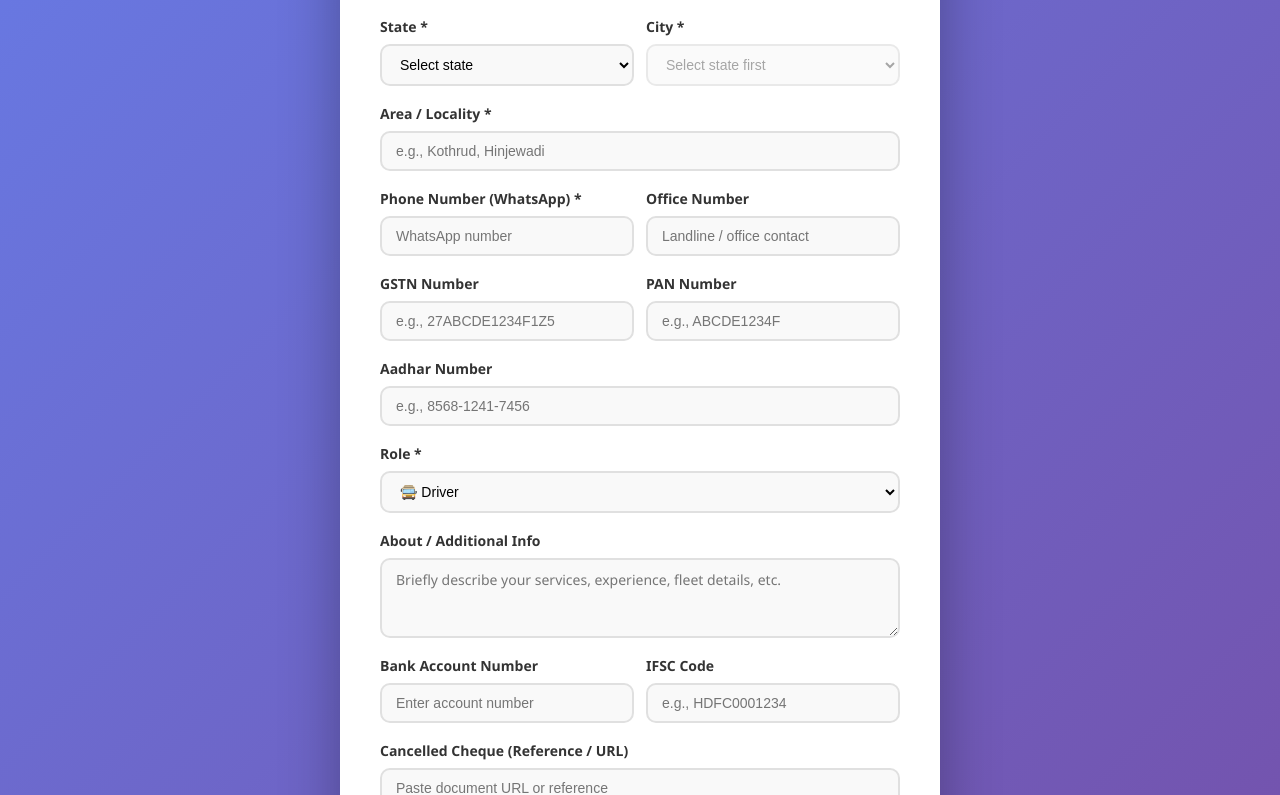
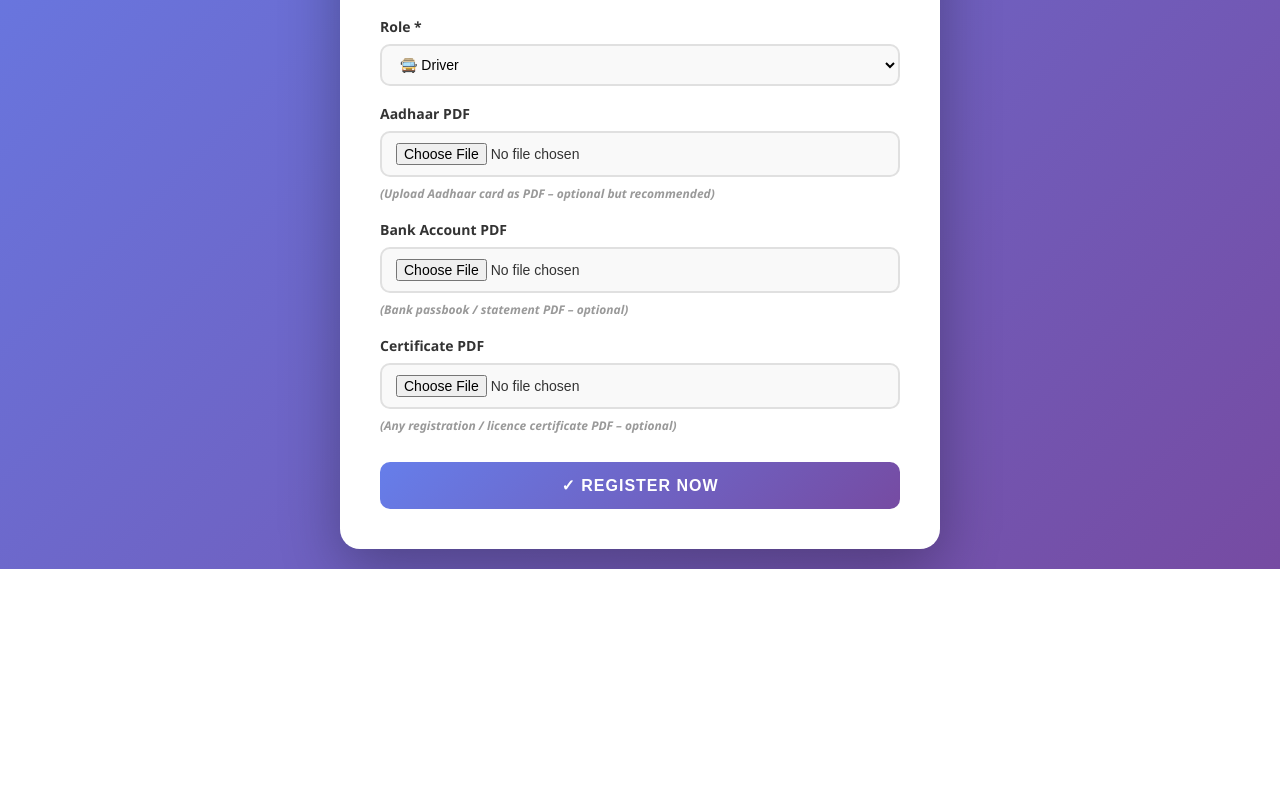
Before and after one commit to prathameshsmule/punebus, a React (Vite) app in the folder Frontend/: page /register in a window 1280 px wide. Shown: the part 445-1240 px from the top of the page. After the commit the page ends 1014 px from the top, so only its background shows below. Built offline with nearby package versions, Linux system fonts and the light colour scheme.

Commit message:
Update registration form to remove admin role and add file uploads
Removed admin role from registration options and added file upload functionality for documents.

```diff
--- a/Frontend/src/pages/Register.jsx
+++ b/Frontend/src/pages/Register.jsx
@@ -8,6 +8,7 @@ const ROLE_OPTIONS = [
   "Bus vendor",
   "mechanic",
   "cleaner",
+  // "admin",  // ❌ removed – no public admin registration
   "restaurant",
   "parcel",
   "Dry Cleaner",
@@ -24,6 +25,7 @@ const normalizeRoleFromParam = (raw) => {
     vendor: "Bus vendor",
     mechanic: "mechanic",
     cleaner: "cleaner",
+    admin: "driver", // even if someone passes admin in URL, fallback to driver
     restaurant: "restaurant",
     parcel: "parcel",
     "dry cleaner": "Dry Cleaner",
@@ -88,7 +90,10 @@ const Register = () => {
     bankAccountNumber: "",
     ifscCode: "",
     cancelCheque: "",
-    // NEW file fields (will hold File objects)
+  });
+
+  // NEW: 3 PDF files state
+  const [docs, setDocs] = useState({
     aadharPdf: null,
     bankPdf: null,
     certificatePdf: null,
@@ -122,14 +127,10 @@ const Register = () => {
     setForm((prev) => ({ ...prev, [name]: value }));
   };
 
-  // NEW: separate handler for file inputs
-  const handleFileChange = (e) => {
-    const { name, files } = e.target;
-    const file = files && files[0] ? files[0] : null;
-    setForm((prev) => ({
-      ...prev,
-      [name]: file,
-    }));
+  // NEW: handle file change
+  const handleFileChange = (field) => (e) => {
+    const file = e.target.files?.[0] || null;
+    setDocs((prev) => ({ ...prev, [field]: file }));
   };
 
   const submit = async (e) => {
@@ -138,24 +139,20 @@ const Register = () => {
     setMsg(null);
 
     try {
-      // Build FormData for multipart upload
       const fd = new FormData();
 
-      // Append all non-null values from form
+      // append normal fields
       Object.entries(form).forEach(([key, value]) => {
-        if (value !== null && value !== undefined && value !== "") {
-          fd.append(key, value);
-        }
+        fd.append(key, value ?? "");
       });
 
-      // If you have email/password fields on UI later, append similarly
-      // fd.append("email", email); etc.
+      // append files (only if selected)
+      if (docs.aadharPdf) fd.append("aadharPdf", docs.aadharPdf);
+      if (docs.bankPdf) fd.append("bankPdf", docs.bankPdf);
+      if (docs.certificatePdf) fd.append("certificatePdf", docs.certificatePdf);
 
-      // NOTE: apiClient baseURL probably already /api, so we keep path same
       const res = await api.post("/auth/register", fd, {
-        headers: {
-          "Content-Type": "multipart/form-data",
-        },
+        headers: { "Content-Type": "multipart/form-data" },
       });
 
       const successText = res?.data?.message || "Registered successfully!";
@@ -179,6 +176,9 @@ const Register = () => {
         bankAccountNumber: "",
         ifscCode: "",
         cancelCheque: "",
+      });
+
+      setDocs({
         aadharPdf: null,
         bankPdf: null,
         certificatePdf: null,
@@ -195,6 +195,7 @@ const Register = () => {
     }
   };
 
+  // styles (unchanged, truncated to save space)
   const styles = {
     pageContainer: {
       minHeight: "100vh",
@@ -387,8 +388,7 @@ const Register = () => {
 
   return (
     <div style={styles.pageContainer}>
-      <style>
-        {`
+      <style>{`
           @keyframes slideIn {
             from { opacity: 0; transform: translateY(30px); }
             to { opacity: 1; transform: translateY(0); }
@@ -401,8 +401,7 @@ const Register = () => {
             .form-wrapper { padding: 25px !important; }
             .heading { font-size: 24px !important; }
           }
-        `}
-      </style>
+        `}</style>
 
       <div style={styles.formWrapper} className="form-wrapper">
         <h2 style={styles.heading} className="heading">
@@ -449,182 +448,9 @@ const Register = () => {
             />
           </label>
 
-          <div style={styles.fieldRow}>
-            <div style={styles.fieldCol}>
-              <label style={styles.label}>
-                State *
-                <select
-                  name="state"
-                  value={form.state}
-                  onChange={handleChange}
-                  onFocus={() => setFocusedField("state")}
-                  onBlur={() => setFocusedField(null)}
-                  style={{
-                    ...styles.select,
-                    ...(focusedField === "state" ? styles.inputFocus : {}),
-                  }}
-                  required
-                >
-                  <option value="">Select state</option>
-                  {STATE_OPTIONS.map((st) => (
-                    <option key={st} value={st}>
-                      {st}
-                    </option>
-                  ))}
-                </select>
-              </label>
-            </div>
+          {/* ... all your existing fields ... */}
 
-            <div style={styles.fieldCol}>
-              <label style={styles.label}>
-                City *
-                <select
-                  name="city"
-                  value={form.city}
-                  onChange={handleChange}
-                  onFocus={() => setFocusedField("city")}
-                  onBlur={() => setFocusedField(null)}
-                  style={{
-                    ...styles.select,
-                    ...(focusedField === "city" ? styles.inputFocus : {}),
-                  }}
-                  required
-                  disabled={!form.state}
-                >
-                  <option value="">
-                    {form.state ? "Select city" : "Select state first"}
-                  </option>
-                  {availableCities.map((ct) => (
-                    <option key={ct} value={ct}>
-                      {ct}
-                    </option>
-                  ))}
-                </select>
-              </label>
-            </div>
-          </div>
-
-          <label style={styles.label}>
-            Area / Locality *
-            <input
-              name="area"
-              value={form.area}
-              onChange={handleChange}
-              onFocus={() => setFocusedField("area")}
-              onBlur={() => setFocusedField(null)}
-              style={{
-                ...styles.input,
-                ...(focusedField === "area" ? styles.inputFocus : {}),
-              }}
-              placeholder="e.g., Kothrud, Hinjewadi"
-              required
-            />
-          </label>
-
-          {/* Contact numbers */}
-          <div style={styles.fieldRow}>
-            <div style={styles.fieldCol}>
-              <label style={styles.label}>
-                Phone Number (WhatsApp) *
-                <input
-                  name="whatsappPhone"
-                  type="tel"
-                  value={form.whatsappPhone}
-                  onChange={handleChange}
-                  onFocus={() => setFocusedField("whatsappPhone")}
-                  onBlur={() => setFocusedField(null)}
-                  style={{
-                    ...styles.input,
-                    ...(focusedField === "whatsappPhone"
-                      ? styles.inputFocus
-                      : {}),
-                  }}
-                  placeholder="WhatsApp number"
-                  required
-                />
-              </label>
-            </div>
-
-            <div style={styles.fieldCol}>
-              <label style={styles.label}>
-                Office Number
-                <input
-                  name="officeNumber"
-                  type="tel"
-                  value={form.officeNumber}
-                  onChange={handleChange}
-                  onFocus={() => setFocusedField("officeNumber")}
-                  onBlur={() => setFocusedField(null)}
-                  style={{
-                    ...styles.input,
-                    ...(focusedField === "officeNumber"
-                      ? styles.inputFocus
-                      : {}),
-                  }}
-                  placeholder="Landline / office contact"
-                />
-              </label>
-            </div>
-          </div>
-
-          {/* GST / PAN / Aadhar */}
-          <div style={styles.fieldRow}>
-            <div style={styles.fieldCol}>
-              <label style={styles.label}>
-                GSTN Number
-                <input
-                  name="gstNumber"
-                  value={form.gstNumber}
-                  onChange={handleChange}
-                  onFocus={() => setFocusedField("gstNumber")}
-                  onBlur={() => setFocusedField(null)}
-                  style={{
-                    ...styles.input,
-                    ...(focusedField === "gstNumber" ? styles.inputFocus : {}),
-                  }}
-                  placeholder="e.g., 27ABCDE1234F1Z5"
-                />
-              </label>
-            </div>
-
-            <div style={styles.fieldCol}>
-              <label style={styles.label}>
-                PAN Number
-                <input
-                  name="panNumber"
-                  value={form.panNumber}
-                  onChange={handleChange}
-                  onFocus={() => setFocusedField("panNumber")}
-                  onBlur={() => setFocusedField(null)}
-                  style={{
-                    ...styles.input,
-                    ...(focusedField === "panNumber" ? styles.inputFocus : {}),
-                  }}
-                  placeholder="e.g., ABCDE1234F"
-                />
-              </label>
-            </div>
-          </div>
-
-          <label style={styles.label}>
-            Aadhar Number
-            <input
-              name="aadharNumber"
-              value={form.aadharNumber}
-              onChange={handleChange}
-              onFocus={() => setFocusedField("aadharNumber")}
-              onBlur={() => setFocusedField(null)}
-              style={{
-                ...styles.input,
-                ...(focusedField === "aadharNumber"
-                  ? styles.inputFocus
-                  : {}),
-              }}
-              placeholder="e.g., 8568-1241-7456"
-            />
-          </label>
-
-          {/* Role (admin removed) */}
+          {/* Role (without admin) */}
           <label style={styles.label}>
             Role *
             <select
@@ -647,123 +473,50 @@ const Register = () => {
               <option value="restaurant">🍽 Restaurant</option>
               <option value="parcel">📦 Parcel Vendor</option>
               <option value="Dry Cleaner">👕 Dry Cleaner</option>
+              {/* ❌ admin removed */}
             </select>
           </label>
 
-          {/* About */}
+          {/* ... About, bank, IFSC, cancelCheque, etc ... */}
+
+          {/* NEW: Document uploads */}
           <label style={styles.label}>
-            About / Additional Info
-            <textarea
-              name="aboutInfo"
-              value={form.aboutInfo}
-              onChange={handleChange}
-              onFocus={() => setFocusedField("aboutInfo")}
-              onBlur={() => setFocusedField(null)}
-              style={{
-                ...styles.textarea,
-                ...(focusedField === "aboutInfo" ? styles.inputFocus : {}),
-              }}
-              placeholder="Briefly describe your services, experience, fleet details, etc."
-            />
-          </label>
-
-          {/* Bank details */}
-          <div style={styles.fieldRow}>
-            <div style={styles.fieldCol}>
-              <label style={styles.label}>
-                Bank Account Number
-                <input
-                  name="bankAccountNumber"
-                  value={form.bankAccountNumber}
-                  onChange={handleChange}
-                  onFocus={() => setFocusedField("bankAccountNumber")}
-                  onBlur={() => setFocusedField(null)}
-                  style={{
-                    ...styles.input,
-                    ...(focusedField === "bankAccountNumber"
-                      ? styles.inputFocus
-                      : {}),
-                  }}
-                  placeholder="Enter account number"
-                />
-              </label>
-            </div>
-
-            <div style={styles.fieldCol}>
-              <label style={styles.label}>
-                IFSC Code
-                <input
-                  name="ifscCode"
-                  value={form.ifscCode}
-                  onChange={handleChange}
-                  onFocus={() => setFocusedField("ifscCode")}
-                  onBlur={() => setFocusedField(null)}
-                  style={{
-                    ...styles.input,
-                    ...(focusedField === "ifscCode" ? styles.inputFocus : {}),
-                  }}
-                  placeholder="e.g., HDFC0001234"
-                />
-              </label>
-            </div>
-          </div>
-
-          <label style={styles.label}>
-            Cancelled Cheque (Reference / URL)
+            Aadhaar PDF
             <input
-              name="cancelCheque"
-              value={form.cancelCheque}
-              onChange={handleChange}
-              onFocus={() => setFocusedField("cancelCheque")}
-              onBlur={() => setFocusedField(null)}
-              style={{
-                ...styles.input,
-                ...(focusedField === "cancelCheque"
-                  ? styles.inputFocus
-                  : {}),
-              }}
-              placeholder="Paste document URL or reference"
+              type="file"
+              accept="application/pdf"
+              onChange={handleFileChange("aadharPdf")}
+              style={styles.input}
             />
             <span style={styles.icon}>
-              (You can later upgrade this to actual file upload with Multer)
+              (Upload Aadhaar card as PDF – optional but recommended)
             </span>
-          </label>
-
-          {/* NEW: PDF uploads */}
-          <label style={styles.label}>
-            Aadhar PDF
-            <input
-              type="file"
-              name="aadharPdf"
-              accept="application/pdf"
-              onChange={handleFileChange}
-              style={styles.input}
-            />
-            <span style={styles.icon}>(PDF only)</span>
           </label>
 
           <label style={styles.label}>
             Bank Account PDF
             <input
               type="file"
-              name="bankPdf"
               accept="application/pdf"
-              onChange={handleFileChange}
+              onChange={handleFileChange("bankPdf")}
               style={styles.input}
             />
-            <span style={styles.icon}>(Passbook / bank statement PDF)</span>
+            <span style={styles.icon}>
+              (Bank passbook / statement PDF – optional)
+            </span>
           </label>
 
           <label style={styles.label}>
             Certificate PDF
             <input
               type="file"
-              name="certificatePdf"
               accept="application/pdf"
-              onChange={handleFileChange}
+              onChange={handleFileChange("certificatePdf")}
               style={styles.input}
             />
-            <span style={styles.icon}>(Any registration / license certificate)</span>
+            <span style={styles.icon}>
+              (Any registration / licence certificate PDF – optional)
+            </span>
           </label>
 
           <button
```
